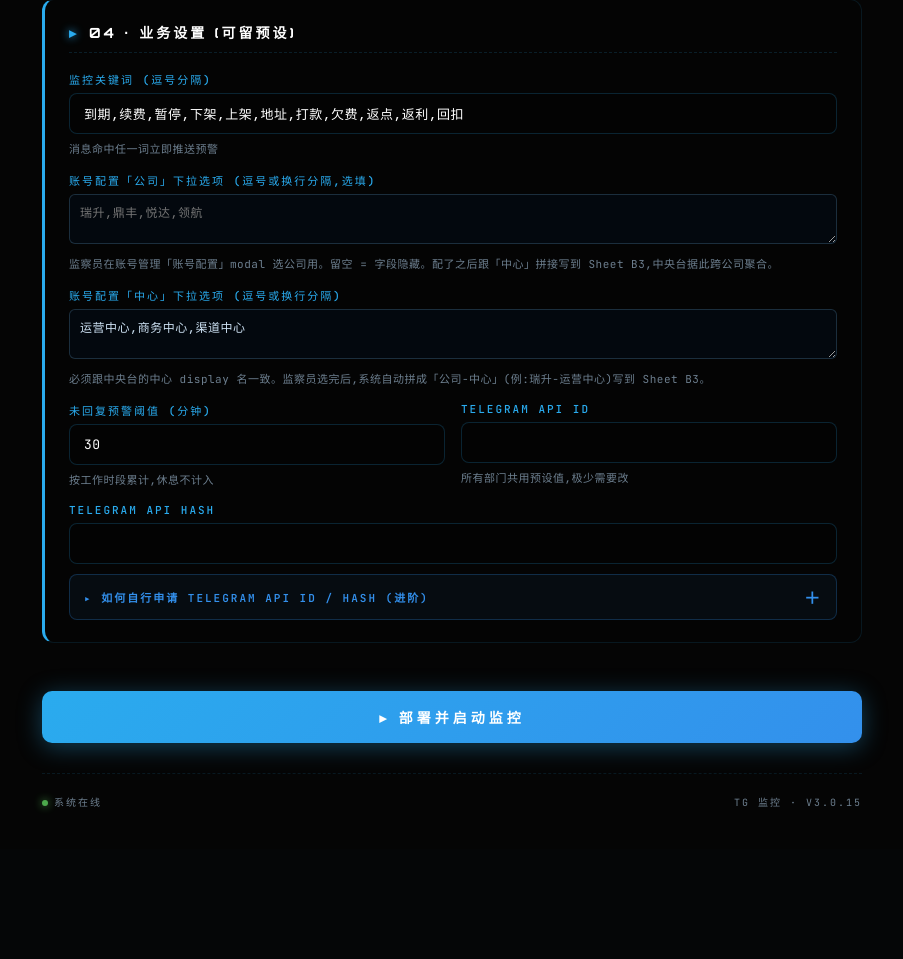
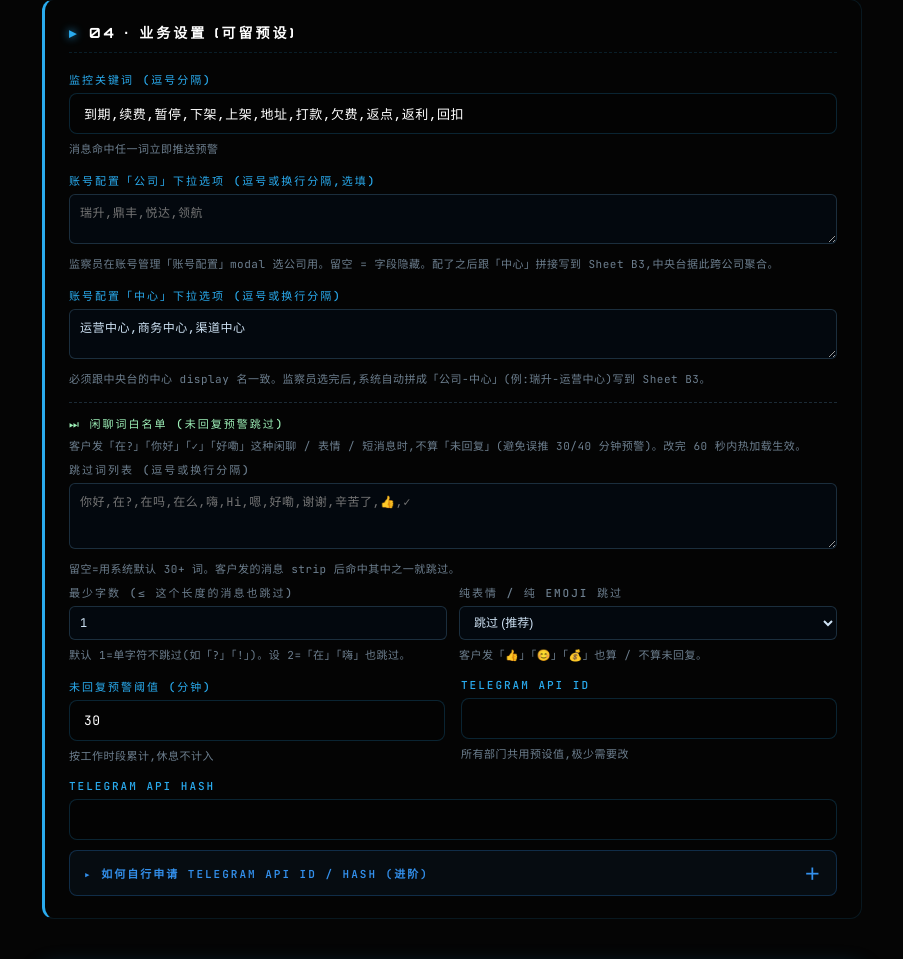
Before and after one commit to yifan1119/tg-monitor-template, a Flask app: page /setup in a window 1280 px wide. Shown: the part 4047-5006 px from the top of the page, without its empty margins (188-1091 px from the left). Before the commit the page ends 4856 px from the top, so only its background shows below. Run offline with Flask 3, Linux system fonts and the light colour scheme.

Commit message:
feat(v3.0.19): 闲聊词白名单 web 配 — 监察员自助维护跳过词
客户需求 ② 之第二半:闲聊词白名单 web 灵活管控(关键词早就有,只差白名单)。
原本 SKIP_NO_REPLY_TEXTS / SKIP_NO_REPLY_MIN_LEN / SKIP_NO_REPLY_PURE_EMOJI
3 个字段藏在 .env 里,要 SSH 改不方便。本版搬到 setup 页 web 自助配。

改动:
- web.py ALLOWED_KEYS 加 3 字段(setup save 时一起入 .env)
- web.py setup_page + settings_page 注入 3 字段默认值
- web.py save_settings 处理 3 字段(跟 KEYWORDS / COMPANY_OPTIONS 同模式
  规整去重去空 / number 校验 / true|false 复选)
- setup.html 「业务设置」段 加段落「闲聊词白名单」:
  - 跳过词 textarea(逗号 / 换行分隔,留空用系统默认 30+ 词)
  - 最少字数 number input (默认 1)
  - 纯表情跳过 select (默认勾选)

热加载: config.reload_if_env_changed 已支持(v3.0.10 老就有),60s 内生效

向后兼容:
- 老 .env 没这 3 字段 → 用代码默认值(行为完全不变)
- 客户不去 setup 页改 → 完全不感知

工作量: ~80 行,0.3 天

影响文档:
- 待更新: docs/adr/0037-v3.0.19-skip-noreply-web.md
- 待更新: README.md 客户 6 项需求 ② 的状态

Co-Authored-By: Claude Opus 4.7 (1M context) <noreply@anthropic.com>

```diff
--- a/templates/setup.html
+++ b/templates/setup.html
@@ -1095,6 +1095,32 @@
         <label>账号配置「中心」下拉选项 (逗号或换行分隔)</label>
         <textarea name="center_options" rows="2" style="width:100%;padding:8px 10px;background:rgba(4,13,22,0.6);border:1px solid rgba(126,201,255,0.2);border-radius:6px;color:#cfe3f5;font-family:inherit;font-size:12px;box-sizing:border-box;" placeholder="运营中心,商务中心,渠道中心">{{ d.center_options or "运营中心,商务中心,渠道中心" }}</textarea>
         <div class="hint">必须跟中央台的中心 display 名一致。监察员选完后,系统自动拼成「公司-中心」(例:瑞升-运营中心)写到 Sheet B3。</div>
+      </div>
+
+      <!-- v3.0.19: 闲聊词白名单(怠工规避)— 命中以下条件不算「未回复」-->
+      <div class="field" style="border-top:1px dashed rgba(126,201,255,0.2);padding-top:12px;margin-top:12px;">
+        <label style="color:#9ef0b8;">⏭ 闲聊词白名单 (未回复预警跳过)</label>
+        <div class="hint" style="margin-bottom:8px;">客户发「在?」「你好」「✓」「好嘞」这种闲聊 / 表情 / 短消息时,不算「未回复」(避免误推 30/40 分钟预警)。改完 60 秒内热加载生效。</div>
+
+        <label style="font-size:11px;color:var(--text-dim);margin-top:6px;">跳过词列表 (逗号或换行分隔)</label>
+        <textarea name="skip_no_reply_texts" rows="3" style="width:100%;padding:8px 10px;background:rgba(4,13,22,0.6);border:1px solid rgba(126,201,255,0.2);border-radius:6px;color:#cfe3f5;font-family:inherit;font-size:12px;box-sizing:border-box;" placeholder="你好,在?,在吗,在么,嗨,Hi,嗯,好嘞,谢谢,辛苦了,👍,✓">{{ d.skip_no_reply_texts or "" }}</textarea>
+        <div class="hint">留空=用系统默认 30+ 词。客户发的消息 strip 后命中其中之一就跳过。</div>
+
+        <div style="display:grid;grid-template-columns:1fr 1fr;gap:12px;margin-top:8px;">
+          <div>
+            <label style="font-size:11px;color:var(--text-dim);">最少字数 (≤ 这个长度的消息也跳过)</label>
+            <input type="number" name="skip_no_reply_min_len" value="{{ d.skip_no_reply_min_len or '1' }}" min="0" max="20" style="width:100%;padding:8px 10px;background:rgba(4,13,22,0.6);border:1px solid rgba(126,201,255,0.2);border-radius:6px;color:#cfe3f5;font-size:12px;box-sizing:border-box;">
+            <div class="hint">默认 1=单字符不跳过(如「?」「!」)。设 2=「在」「嗨」也跳过。</div>
+          </div>
+          <div>
+            <label style="font-size:11px;color:var(--text-dim);">纯表情 / 纯 emoji 跳过</label>
+            <select name="skip_no_reply_pure_emoji" style="width:100%;padding:8px 10px;background:rgba(4,13,22,0.6);border:1px solid rgba(126,201,255,0.2);border-radius:6px;color:#cfe3f5;font-size:12px;box-sizing:border-box;">
+              <option value="true" {% if (d.skip_no_reply_pure_emoji or 'true') == 'true' %}selected{% endif %}>跳过 (推荐)</option>
+              <option value="false" {% if (d.skip_no_reply_pure_emoji or 'true') == 'false' %}selected{% endif %}>不跳过</option>
+            </select>
+            <div class="hint">客户发「👍」「😊」「💰」也算 / 不算未回复。</div>
+          </div>
+        </div>
       </div>
 
       {# v2.6.2: settings 模式下显示预警开关 + 日报开关(setup 模式还没配 bot,不显示)
--- a/web.py
+++ b/web.py
@@ -227,6 +227,7 @@ def write_env(updates):
         "METRICS_TOKEN",
         "KEYWORDS", "NO_REPLY_MINUTES",
         "COMPANY_OPTIONS", "CENTER_OPTIONS",  # v3.0.15.1: 账号配置 modal 下拉选项
+        "SKIP_NO_REPLY_TEXTS", "SKIP_NO_REPLY_MIN_LEN", "SKIP_NO_REPLY_PURE_EMOJI",  # v3.0.19: 闲聊词白名单 web 配
         "WORK_HOUR_START", "WORK_HOUR_END",
         "PATROL_DAYS", "HISTORY_DAYS",
         "SHEETS_FLUSH_INTERVAL", "SHEETS_RATE_LIMIT_PER_MIN", "PATROL_INTERVAL",
@@ -914,6 +915,10 @@ def setup_page():
         # v3.0.15.1: 账号配置 modal 双下拉选项
         "company_options": env.get("COMPANY_OPTIONS", ""),
         "center_options": env.get("CENTER_OPTIONS", "运营中心,商务中心,渠道中心"),
+        # v3.0.19: 闲聊词白名单(怠工规避)— 监察员 web 自助维护
+        "skip_no_reply_texts": env.get("SKIP_NO_REPLY_TEXTS", ""),
+        "skip_no_reply_min_len": env.get("SKIP_NO_REPLY_MIN_LEN", "1"),
+        "skip_no_reply_pure_emoji": env.get("SKIP_NO_REPLY_PURE_EMOJI", "true"),
     }
     return render_template("setup.html", d=defaults, mode="setup", company=config.COMPANY_DISPLAY)
 
@@ -962,6 +967,10 @@ def settings_page():
         # v3.0.15.1: 账号配置 modal 双下拉选项
         "company_options": env.get("COMPANY_OPTIONS", ""),
         "center_options": env.get("CENTER_OPTIONS", "运营中心,商务中心,渠道中心"),
+        # v3.0.19: 闲聊词白名单
+        "skip_no_reply_texts": env.get("SKIP_NO_REPLY_TEXTS", ""),
+        "skip_no_reply_min_len": env.get("SKIP_NO_REPLY_MIN_LEN", "1"),
+        "skip_no_reply_pure_emoji": env.get("SKIP_NO_REPLY_PURE_EMOJI", "true"),
         # v2.6.2: 预警 / 日报开关(settings 页可改,dashboard 也能切换预警)
         # v2.6.6: 三个独立子开关 — 留空跟随 ALERTS_ENABLED 总开关
         "alerts_enabled": env.get("ALERTS_ENABLED", "true").lower() != "false",
@@ -1532,6 +1541,10 @@ def _save_settings(is_first):
         # v3.0.15.1: 账号配置 modal 双下拉选项(规整成逗号分隔,去重 + 去空)
         "COMPANY_OPTIONS": ",".join(dict.fromkeys(s.strip() for s in form.get("company_options", "").replace("\n", ",").split(",") if s.strip())),
         "CENTER_OPTIONS": ",".join(dict.fromkeys(s.strip() for s in form.get("center_options", "").replace("\n", ",").split(",") if s.strip())),
+        # v3.0.19: 闲聊词白名单(改完 60s 内 config.reload_if_env_changed 热加载)
+        "SKIP_NO_REPLY_TEXTS": ",".join(dict.fromkeys(s.strip() for s in form.get("skip_no_reply_texts", "").replace("\n", ",").split(",") if s.strip())),
+        "SKIP_NO_REPLY_MIN_LEN": (form.get("skip_no_reply_min_len", "1") or "1").strip(),
+        "SKIP_NO_REPLY_PURE_EMOJI": "true" if form.get("skip_no_reply_pure_emoji") in ("true", "on", "1") else "false",
         "API_ID": form.get("api_id", DEFAULT_API_ID),
         "API_HASH": form.get("api_hash", DEFAULT_API_HASH),
         "SETUP_COMPLETE": "true",
```
